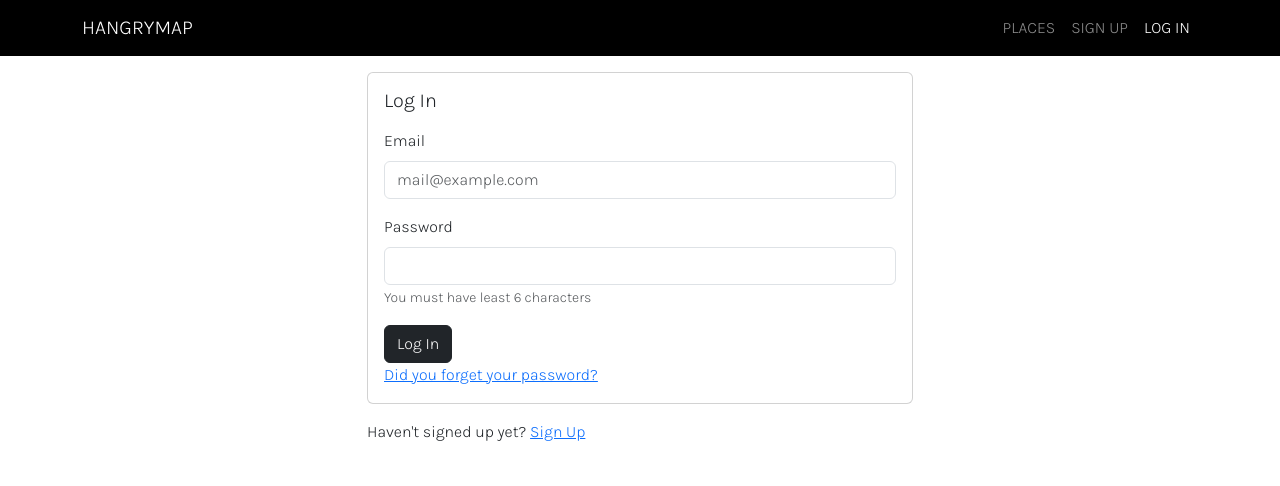
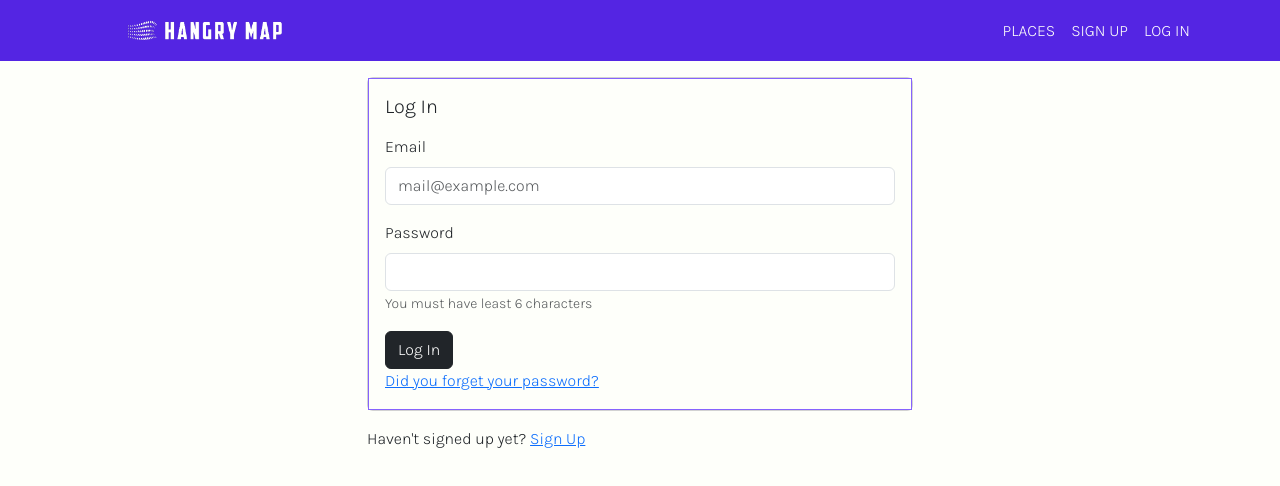
Before and after one commit to eli-ennab/hangry-map, a React (Vite) app: page /login in a window 1280 px wide. Shown: the top 486 px of the page. Built offline with nearby package versions, Linux system fonts and the light colour scheme; no server answers; the database is empty.

Commit message:
found some new colors to try and added logo alternatives

```diff
--- a/src/assets/App.scss
+++ b/src/assets/App.scss
@@ -6,12 +6,8 @@
 @import 'tabs';
 
 body {
-	background-color: white;
+	background-color: $white;
 	font-family: "Karla", sans-serif;
-}
-
-.admin {
-	color: gold;
 }
 
 .overlay-container {
--- a/src/assets/_config.scss
+++ b/src/assets/_config.scss
@@ -3,20 +3,25 @@
 
 // Colors
 
-// Option #1
-$dark-blue: #2F3C7E;
-$light-pink: #FBEAEB;
+// // Option #1
+// $dark-blue: #2F3C7E;
+// $light-pink: #FBEAEB;
 
-// Option #2
-$island-green: #2BAE66;
-$white: #FCF6F5;
+// // Option #2
+// $island-green: #2BAE66;
+// $white: #FCF6F5;
 
-// Blue to complement option #2
-$complementary-blue: #34AEE4;
-$analogous-blue: #34B0E4;
-$pastel-blue: #A4D3E4;
-$navy-blue: #001F3F;
+// // Blue to complement option #2
+// $complementary-blue: #34AEE4;
+// $analogous-blue: #34B0E4;
+// $pastel-blue: #A4D3E4;
+// $navy-blue: #001F3F;
 
-// Option #3
-$peach: #FCEDDA;
-$burnt-orange: #EE4E34;
+// // Option #3
+// $peach: #FCEDDA;
+// $burnt-orange: #EE4E34;
+
+$dark-blue: #0f0475;
+$purple: #5425e3;
+$light-purple: #8663fd;
+$white: #fefffa;
--- a/src/assets/_nav.scss
+++ b/src/assets/_nav.scss
@@ -1,4 +1,17 @@
 .navigation {
-	background-color: black;
+	background-color: $purple;
 	text-transform: uppercase;
+
+	.nav-link {
+		color: $white;
+	}
+
+	// .admin {
+	// 	color: $light-purple;
+	// }
 }
+
+.card-body {
+	background-color: $white;
+	border: 1px solid $light-purple;
+}
--- a/src/pages/partials/Navigation.tsx
+++ b/src/pages/partials/Navigation.tsx
@@ -1,9 +1,12 @@
-import Container from 'react-bootstrap/Container'
-import Navbar from 'react-bootstrap/Navbar'
 import Nav from 'react-bootstrap/Nav'
 import { NavLink, Link } from 'react-router-dom'
 import useAuth from '../../hooks/useAuth'
 import useGetUser from '../../hooks/useGetUser.ts'
+import logo from '../../images/logo.png'
+// import logo_2 from '../../images/logo_2.png'
+import Container from 'react-bootstrap/Container'
+import Image from 'react-bootstrap/Image'
+import Navbar from 'react-bootstrap/Navbar'
 
 const Navigation = () => {
 	const {
@@ -15,7 +18,10 @@ const Navigation = () => {
 	return (
 		<Navbar className="navigation" variant="dark" expand="md">
 			<Container>
-				<Navbar.Brand as={Link} to="/">HangryMap</Navbar.Brand>
+				<Navbar.Brand as={Link} to="/">
+					<Image src={logo} className="mx-2" height={35} alt="Hangry Map logo" />
+					{/* <Image src={logo_2} className="mx-2" height={55} alt="Hangry Map logo" /> */}
+				</Navbar.Brand>
 
 				<Navbar.Toggle aria-controls="basic-navbar-nav" />
 				<Navbar.Collapse id="basic-navbar-nav">
```
Also changed, not shown: src/images/logo.png (added), src/images/logo_2.png (added).
